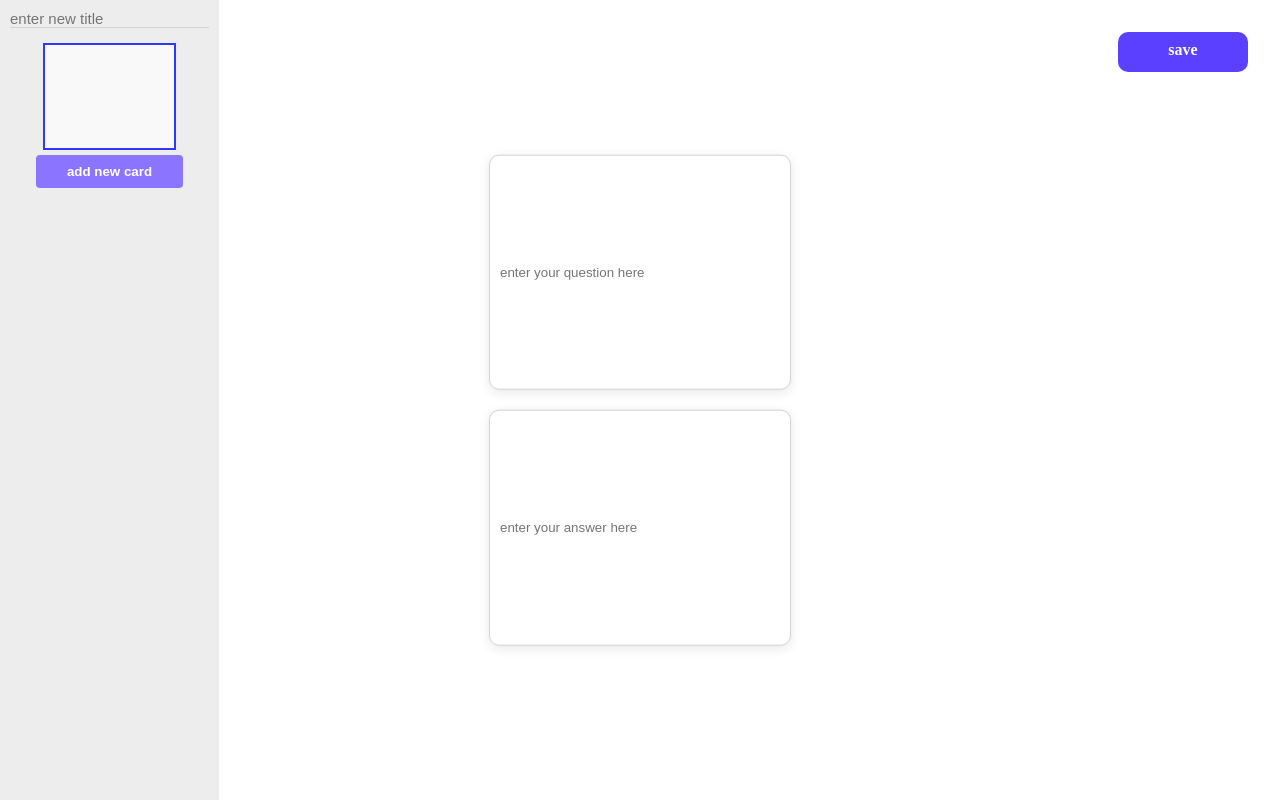
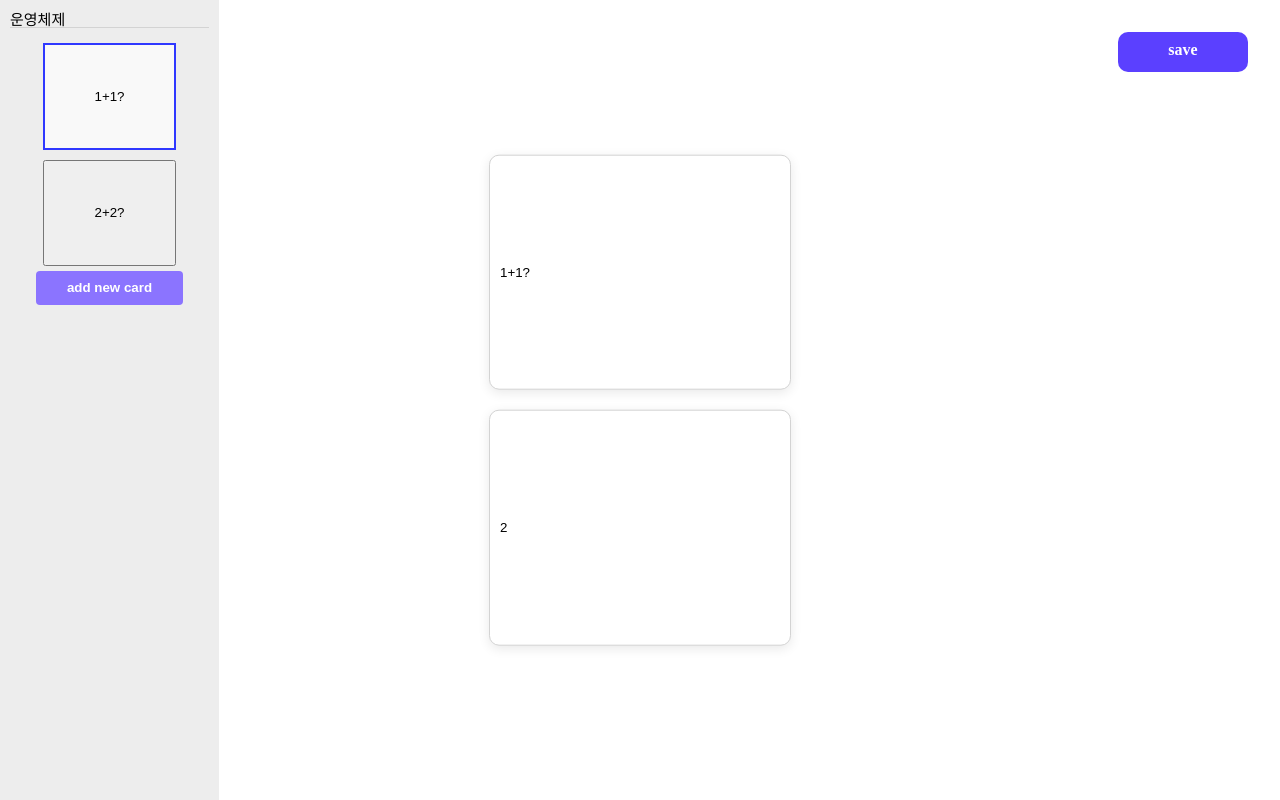
Before and after one commit to limitless-study/QuizMap-frontend, a React app: page /studio/1 in a window 1280 px wide. Built offline with nearby package versions, Linux system fonts and the light colour scheme.

Commit message:
currentCardIndex, newCardIndex를 추가해서 액션 함수 수정 - [error] react-router-dom의 /:id 변경시 useEffect 실행이 안되는 문 → Uncaught Error: Too many re-renders.

```diff
--- a/src/actions.js
+++ b/src/actions.js
@@ -1,6 +1,7 @@
 import {
   fetchCardsetInfo,
   fetchCardsetChildren,
+  fetchCardsetCards,
 } from './services/api';
 
 export function setFlipped(flipped) {
@@ -45,58 +46,63 @@ export function nextCard(cardIndex) {
   };
 }
 
-export function changeCardsetTitle({ name, value }) {
+export function changeCardsetTitle({ cardsetTitle }) {
   return {
     type: 'changeCardsetTitle',
-    payload: { name, value },
+    payload: { cardsetTitle },
   };
 }
 
-export function makeCard({ id, question, answer }) {
+export function makeCard({
+  id, cardIndex, question, answer,
+}) {
   return {
     type: 'makeCard',
-    payload: { id, question, answer },
+    payload: {
+      id, cardIndex, question, answer,
+    },
   };
 }
 
-export function setNewCardId(newCardId) {
+export function setCurrentCardIndex(currentCardIndex) {
   return {
-    type: 'setNewCardId',
-    payload: { newCardId },
+    type: 'setCurrentCardIndex',
+    payload: { currentCardIndex },
   };
 }
 
-export function setCurrentCardId(currentCardId) {
+export function setNewCardIndex(newCardIndex) {
   return {
-    type: 'setCurrentCardId',
-    payload: { currentCardId },
+    type: 'setNewCardIndex',
+    payload: { newCardIndex },
   };
 }
 
-export function clickCard(id) {
+export function clickCard(cardIndex) {
   return (dispatch) => {
-    dispatch(setCurrentCardId(id));
+    dispatch(setCurrentCardIndex(cardIndex));
   };
 }
 
 export function addNewCard() {
   return (dispatch, getState) => {
-    const { newCardId } = getState();
+    const { newCardIndex } = getState();
 
-    dispatch(setCurrentCardId(newCardId + 1));
-    dispatch(setNewCardId(newCardId + 1));
+    dispatch(setCurrentCardIndex(newCardIndex + 1));
+    dispatch(setNewCardIndex(newCardIndex + 1));
     dispatch(makeCard({
-      id: newCardId + 1,
+      id: null,
+      cardIndex: newCardIndex + 1,
       question: '',
       answer: '',
     }));
   };
 }
 
-export function updateCard({ currentCardId, name, value }) {
+export function updateCard({ currentCardIndex, name, value }) {
   return {
     type: 'updateCard',
-    payload: { currentCardId, name, value },
+    payload: { currentCardIndex, name, value },
   };
 }
 
@@ -161,3 +167,28 @@ export function loadRootCardsets() {
     dispatch(setRootCardsets(rootCardsets));
   };
 }
+
+export function setCards(cards) {
+  return {
+    type: 'setCards',
+    payload: { cards },
+  };
+}
+
+export function loadCards(id) {
+  return (dispatch, getstate) => {
+    const cardsetCards = fetchCardsetCards(id);
+
+    if (cardsetCards.length === 0) {
+      dispatch(makeCard(null, 1, '', ''));
+    } else {
+      const cards = cardsetCards.map((card) => {
+        const { newCardIndex } = getstate();
+        Object.assign(card, { cardIndex: newCardIndex });
+        dispatch(setNewCardIndex(newCardIndex + 1));
+        return card;
+      });
+      dispatch(setCards(cards));
+    }
+  };
+}
--- a/src/components/CreateForm.jsx
+++ b/src/components/CreateForm.jsx
@@ -110,17 +110,17 @@ const SaveButton = styled.div({
 });
 
 export default function CreateForm({
-  title, cards, currentCard, currentCardId,
+  currentCardIndex, currentCard, title, cards,
   onSave, onTitleChange, onInputChange, onCardClick, onAddCardClick,
 }) {
-  const handleCardClick = (event) => {
-    const { target: { id } } = event;
-    onCardClick(Number(id));
+  const handleCardClick = (card) => {
+    const { cardIndex } = card;
+    onCardClick(cardIndex);
   };
 
   function handleTitleChange(event) {
-    const { target: { name, value } } = event;
-    onTitleChange({ name, value });
+    const { target: { value } } = event;
+    onTitleChange({ value });
   }
 
   function handleInputChange(event) {
@@ -159,13 +159,13 @@ export default function CreateForm({
         </CreateCardTitle>
         <CardButtonField>
           {cards.map((card) => {
-            if (card.id === currentCardId) {
+            if (card.cardIndex === currentCardIndex) {
               return (
                 <SelectedCard
                   type="button"
-                  key={card.id}
+                  key={card.cardIndex}
                   id={card.id}
-                  onClick={handleCardClick}
+                  onClick={() => handleCardClick(card)}
                 >
                   {card.question}
                 </SelectedCard>
@@ -174,7 +174,7 @@ export default function CreateForm({
             return (
               <Card
                 type="button"
-                key={card.id}
+                key={card.cardIndex}
                 id={card.id}
                 onClick={handleCardClick}
               >
--- a/src/containers/CreateContainer.jsx
+++ b/src/containers/CreateContainer.jsx
@@ -1,11 +1,16 @@
+import { useEffect } from 'react';
+
 import { useDispatch, useSelector } from 'react-redux';
 
+import { useHistory } from 'react-router-dom';
+
 import {
+  loadCards,
   changeCardsetTitle,
   addNewCard,
   updateCard,
   clickCard,
-  saveCardset,
+  loadCardsetInfo,
 } from '../actions';
 
 import { get } from '../utils';
@@ -15,40 +20,43 @@ import CreateForm from '../components/CreateForm';
 export default function CreateContainer({ id }) {
   const dispatch = useDispatch();
 
-  // TODO: id로 현재 cardset의 cards를 다 가져오기
+  // [error] too many rendering
+  // TODO: /:id 가 바뀔 때 useEffect가 실행되도록
+  dispatch(loadCards(Number(id)));
+  dispatch(loadCardsetInfo(Number(id)));
+  const { name: cardsetName } = useSelector(get('cardsetInfo'));
+  dispatch(changeCardsetTitle({ cardsetTitle: cardsetName }));
 
-  // TODO: 새로 추가된 카드, 수정한 카드, 제목 수정 여부를 redux에 저장
-
-  const cardset = useSelector(get('cardset'));
-  const { title, cards } = cardset;
-  const currentCardId = useSelector(get('currentCardId'));
-  const currentCard = cards.filter((card) => card.id === currentCardId);
+  const title = useSelector(get('cardsetTitle'));
+  const cards = useSelector(get('cards'));
+  const currentCardIndex = useSelector(get('currentCardIndex'));
+  const currentCard = cards.filter((card) => card.cardIndex === currentCardIndex);
 
   const handleSave = () => {
-    dispatch(saveCardset(cardset));
+    // TODO: 새로 추가된 카드, 수정한 카드, 제목 수정 여부를 redux에 저장
+    // dispatch(saveCardset(cardset));
   };
 
-  const handleTitleChange = ({ name, value }) => {
-    dispatch(changeCardsetTitle({ name, value }));
+  const handleAddCardButtonClick = () => {
+    dispatch(addNewCard());
+  };
+
+  const handleTitleChange = ({ value: cardsetTitle }) => {
+    dispatch(changeCardsetTitle({ cardsetTitle }));
   };
 
   const handleInputChange = ({ name, value }) => {
-    dispatch(updateCard({ currentCardId, name, value }));
+    dispatch(updateCard({ currentCardIndex, name, value }));
   };
 
-  const handleAddCardButtonClick = () => {
-    // TODO: 만약 편집기를 불러올 때 마지막 newCardId는 어떻게 알 수 있지? (모든 id들중 max를 찾나?)
-    dispatch(addNewCard());
-  };
-
-  const handleCardClick = (id) => {
-    dispatch(clickCard(id));
+  const handleCardClick = (cardIndex) => {
+    dispatch(clickCard(cardIndex));
   };
 
   return (
     <div>
       <CreateForm
-        currentCardId={currentCardId}
+        currentCardIndex={currentCardIndex}
         currentCard={currentCard[0]}
         title={title}
         cards={cards}
--- a/src/reducer.js
+++ b/src/reducer.js
@@ -1,34 +1,21 @@
 import cardsets from './fixtures/cardsets';
 
-const initialCardset = {
-  id: 1,
-  title: '',
-  cards: [
-    {
-      id: 1,
-      question: '',
-      answer: '',
-    },
-  ],
-};
-
-const cardsetState = {
-  newCardId: 1, // 새롭게 추가할 card id
-  currentCardId: 1, // 현재 편집중인 card id
-  cardset: {
-    ...initialCardset,
-  },
-};
-
 const initialState = {
-  cardsets: [...cardsets],
+  // cardset 보기 page state
+  cardsets: [],
   cardsetInfo: {},
   rootCardsets: [],
   cardsetChildren: [],
 
+  // studio cardsetState
+  cards: [],
+  cardsetTitle: '',
+  newCardIndex: 1,
+  currentCardIndex: 1,
+
+  // 학습 mode
   cardIndex: 0,
   flipped: false,
-  ...cardsetState,
 };
 
 const reducers = {
@@ -46,13 +33,10 @@ const reducers = {
     };
   },
 
-  changeCardsetTitle(state, { payload: { name, value } }) {
+  changeCardsetTitle(state, { payload: { cardsetTitle } }) {
     return {
       ...state,
-      cardset: {
-        ...state.cardset,
-        [name]: value,
-      },
+      cardsetTitle,
     };
   },
 
@@ -66,13 +50,16 @@ const reducers = {
     };
   },
 
-  makeCard(state, { payload: { id, question, answer } }) {
+  makeCard(state, {
+    payload: {
+      id, cardIndex, question, answer,
+    },
+  }) {
     return {
       ...state,
-      cardset: {
-        ...state.cardset,
-        cards: [...state.cardset.cards, { id, question, answer }],
-      },
+      cards: [...state.cards, {
+        id, cardIndex, question, answer,
+      }],
     };
   },
 
@@ -83,31 +70,29 @@ const reducers = {
     };
   },
 
-  setNewCardId(state, { payload: { newCardId } }) {
+  // studio state
+  setNewCardIndex(state, { payload: { newCardIndex } }) {
     return {
       ...state,
-      newCardId,
+      newCardIndex,
     };
   },
 
-  setCurrentCardId(state, { payload: { currentCardId } }) {
+  setCurrentCardIndex(state, { payload: { currentCardIndex } }) {
     return {
       ...state,
-      currentCardId,
+      currentCardIndex,
     };
   },
 
-  updateCard(state, { payload: { currentCardId, name, value } }) {
+  updateCard(state, { payload: { currentCardIndex, name, value } }) {
     return {
       ...state,
-      cardset: {
-        ...state.cardset,
-        cards: [
-          ...(state.cardset.cards.map((card) => (card.id === currentCardId
-            ? { ...card, [name]: value }
-            : card))),
-        ],
-      },
+      cards: [
+        ...(state.cards.map((card) => (card.cardIndex === currentCardIndex
+          ? { ...card, [name]: value }
+          : card))),
+      ],
     };
   },
 
@@ -140,6 +125,20 @@ const reducers = {
       rootCardsets,
     };
   },
+
+  setCards(state, { payload: { cards } }) {
+    return {
+      ...state,
+      cards,
+    };
+  },
+
+  setNewCardIndex(state, { payload: { newCardIndex } }) {
+    return {
+      ...state,
+      newCardIndex,
+    };
+  },
 };
 
 function defaultReducer(state) {
--- a/src/services/api.js
+++ b/src/services/api.js
@@ -15,3 +15,18 @@ export function fetchCardsetChildren(cardsetId) {
   }
   return cardsetChildren[cardsetId].children;
 }
+
+export function fetchCardsetCards(id) {
+  return [
+    {
+      id: 1,
+      question: '1+1?',
+      answer: '2',
+    },
+    {
+      id: 14,
+      question: '2+2?',
+      answer: '4',
+    },
+  ];
+}
```
Also changed, not shown: src/pages/CreatePage.jsx (+11 -0 lines).
